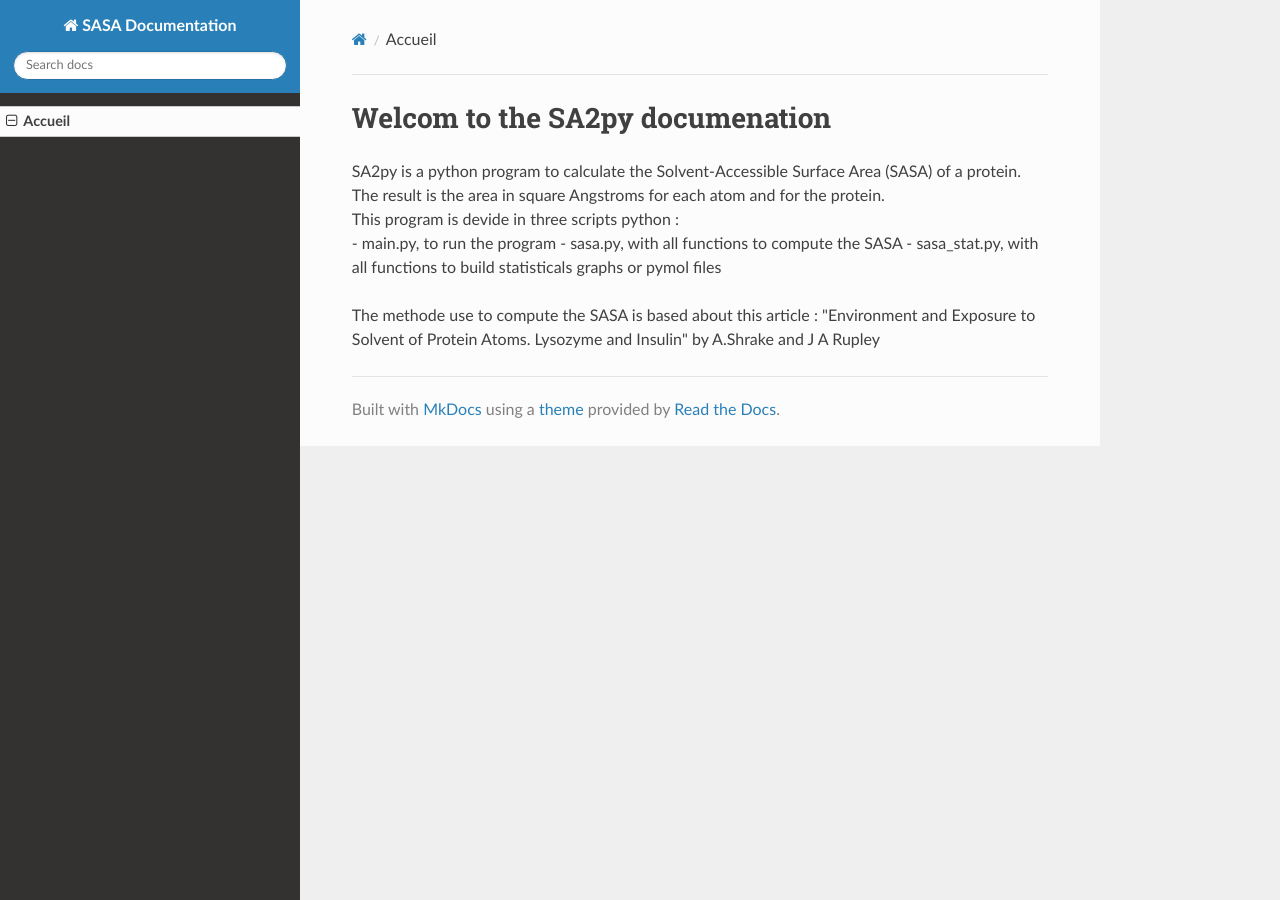
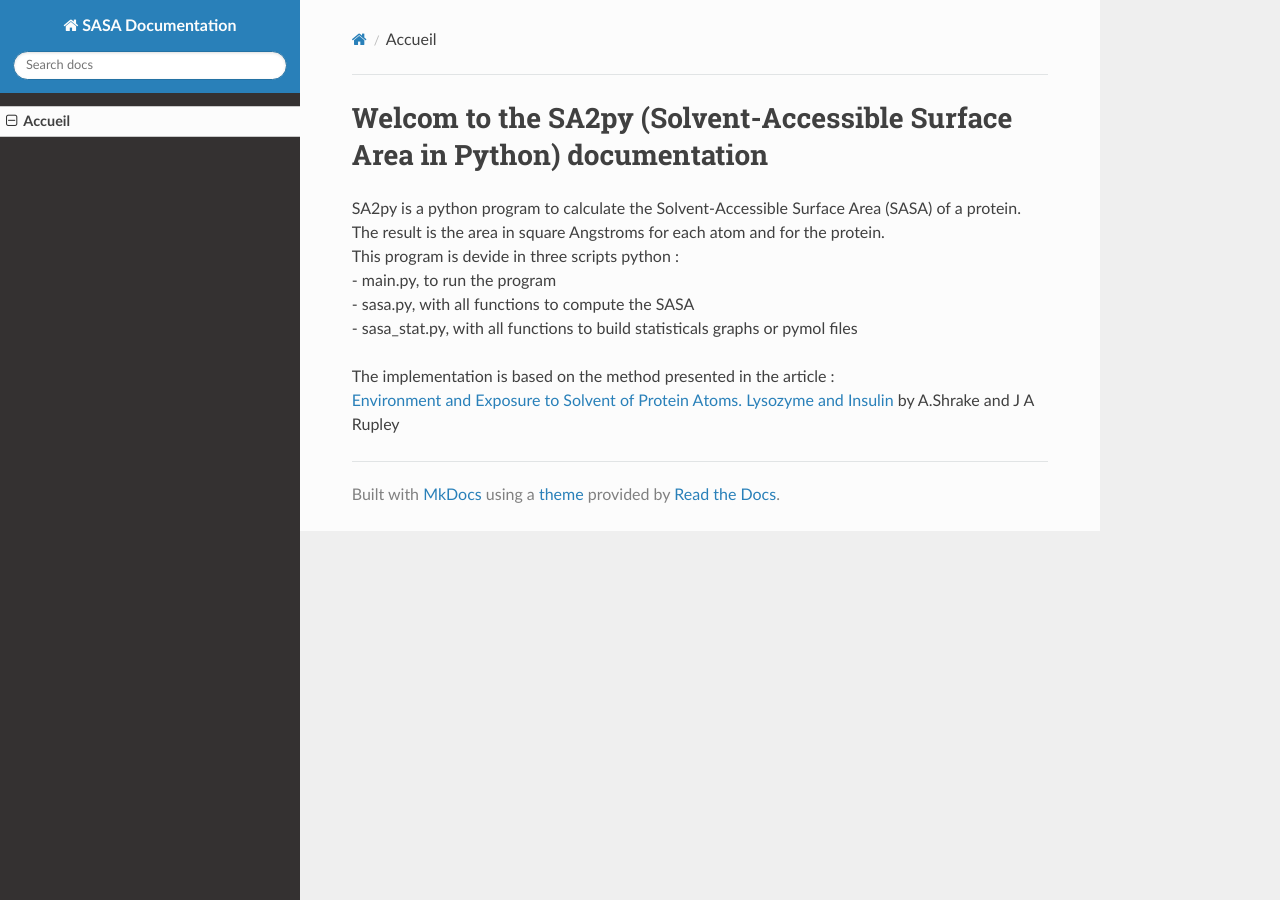
Before and after one commit to ElouanBethuel/SA2py, an MkDocs documentation site: the page built from docs/index.md, in a window 1280 px wide. Built offline with MkDocs 1.6.1, drawn with Linux system fonts in a browser that asks for light colours; nearby versions of some CDN libraries.

Commit message:
Update index.md

```diff
--- a/docs/index.md
+++ b/docs/index.md
@@ -1,4 +1,4 @@
-# Welcom to the SA2py documenation
+# Welcom to the SA2py (Solvent-Accessible Surface Area in Python) documentation
 
 SA2py is a python program to calculate the Solvent-Accessible Surface Area (SASA) of a protein.
 The result is the area in square Angstroms for each atom and for the protein.
@@ -7,6 +7,5 @@
 - sasa.py, with all functions to compute the SASA
 - sasa_stat.py, with all functions to build statisticals graphs or pymol files
 
-
-The methode use to compute the SASA is based about this article :
-"Environment and Exposure to Solvent of Protein Atoms. Lysozyme and Insulin" by A.Shrake and J A Rupley
+The implementation is based on the method presented in the article :
+[Environment and Exposure to Solvent of Protein Atoms. Lysozyme and Insulin](https://pubmed.ncbi.nlm.nih.gov/4760134/) by  A.Shrake and J A Rupley
```
